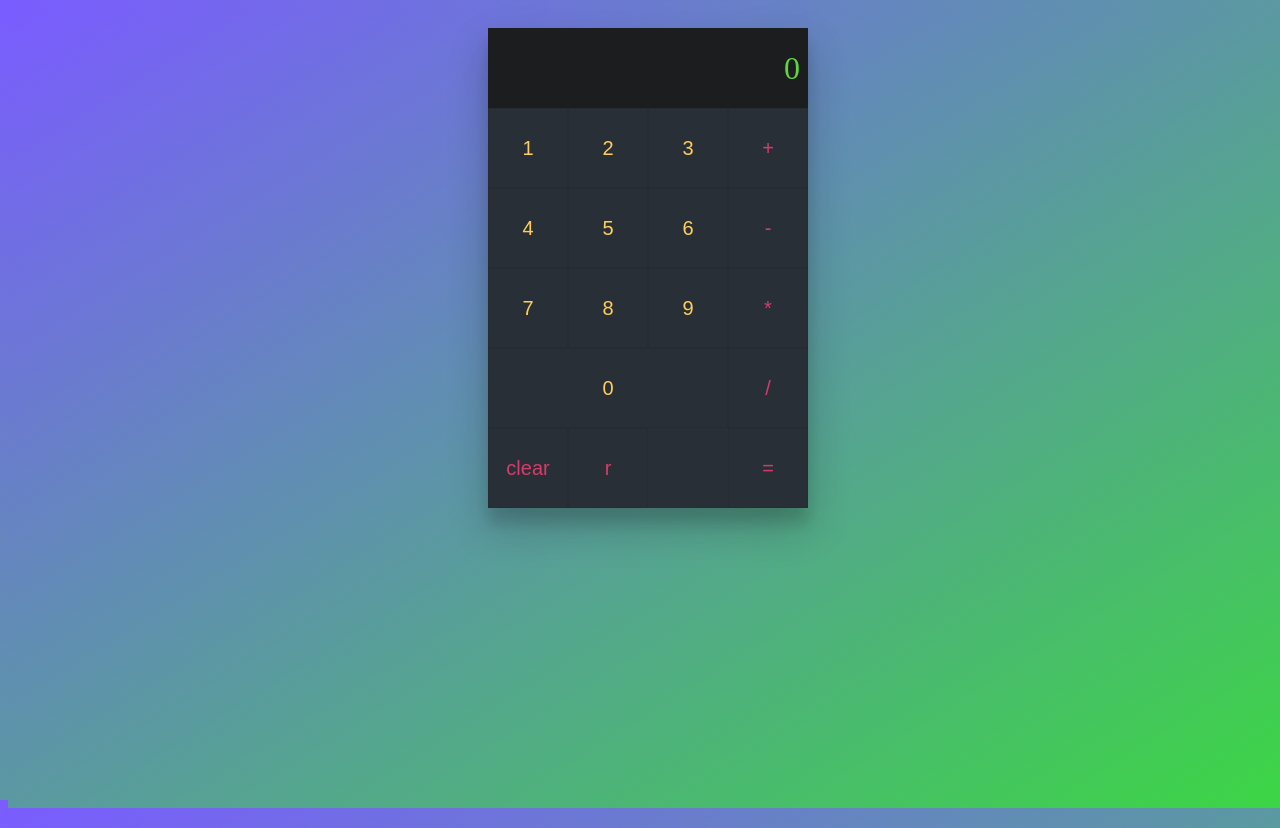
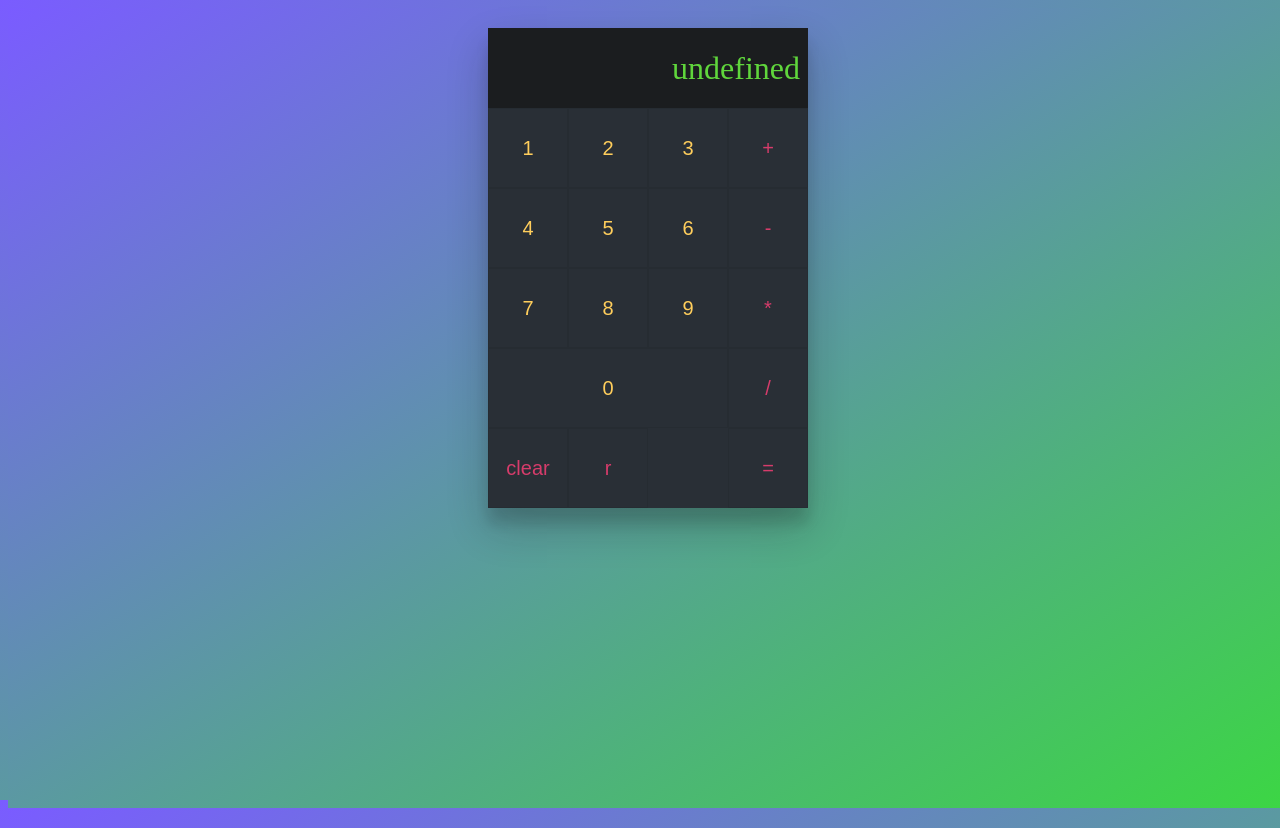
Before and after one commit to maximmusg/calcApp, a React (Create React App) app: page / in a window 1280 px wide. Built offline with nearby package versions, Linux system fonts and the light colour scheme.

Commit message:
propstypes y valores por defecto de sector Result

```diff
--- a/package.json
+++ b/package.json
@@ -6,6 +6,8 @@
     "@testing-library/jest-dom": "^5.16.4",
     "@testing-library/react": "^12.1.4",
     "@testing-library/user-event": "^13.5.0",
+    "prop-types": "^15.8.1",
+    "proptypes": "^1.1.0",
     "react": "^18.0.0",
     "react-dom": "^18.0.0",
     "react-scripts": "5.0.0",
--- a/src/App.js
+++ b/src/App.js
@@ -6,7 +6,7 @@ const App = () => {
     console.log('Renderizacion de la app')
     return (
         <main className='react-calculator'>
-            <Result value={'0'}/>
+            <Result value={'undefined'}/>
             <div className='numbers'>
                 <button>1</button>
                 <button>2</button>
--- a/src/components/Result.js
+++ b/src/components/Result.js
@@ -1,12 +1,22 @@
 import React from 'react'
+import PropTypes from 'prop-types';
 
-const Result = (props) => {
-    console.log(props)
+const Result = ({value}) => {
+    // const {value} = props
+    console.log("Renderizacion de Result", value)
     return (
         <div className="result">
-            {props.value}
+            {value}
         </div>
      );
 }
 
+Result.propTypes = {
+    value: PropTypes.string.isRequired
+}
+
+Result.defaultProps = {
+    value: '0'
+}
+
 export default Result;
```
Also changed, not shown: 1 other file (tests, documents, lock files or other folders).
